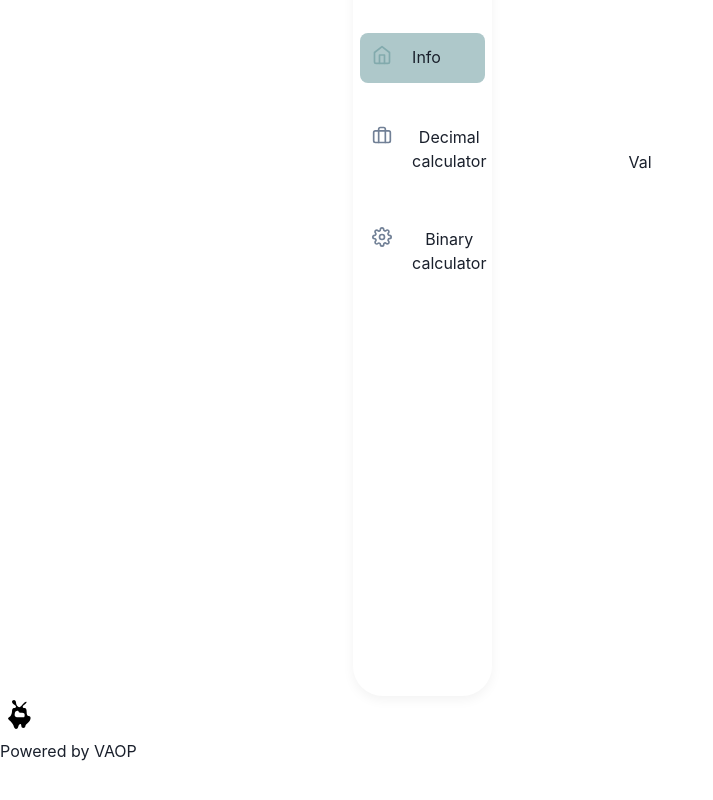
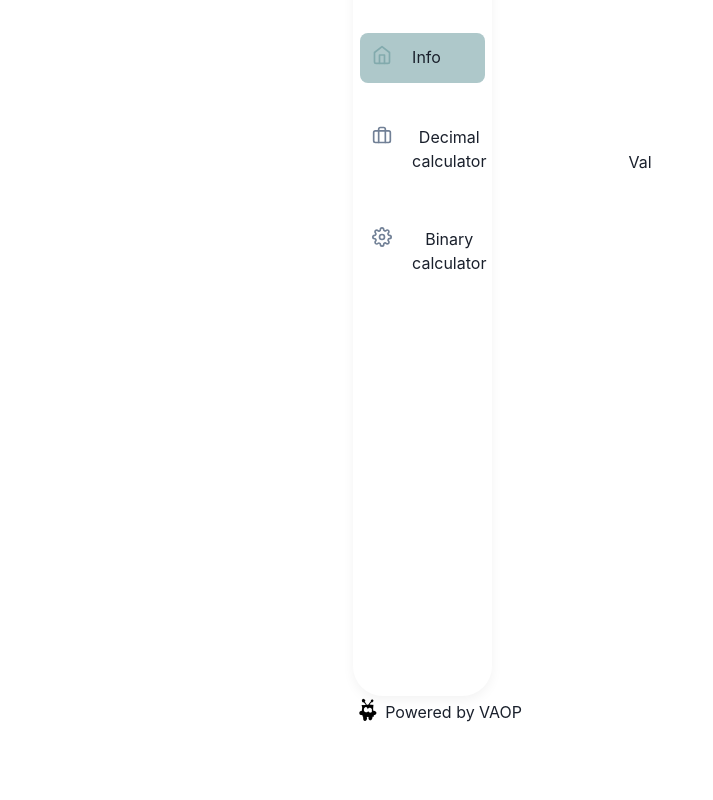
Before and after one commit to julia-pav/va-calc-6-new, a Next.js app: page / in a window 1280 px wide. Shown: the part 532-1332 px from the top of the page, without its empty margins (0-713 px from the left). Built offline with nearby package versions, Linux system fonts and the light colour scheme.

Commit message:
added footer

```diff
--- a/components/Footer.tsx
+++ b/components/Footer.tsx
@@ -1,40 +1,25 @@
-import { Box, BoxProps, Container, Text } from '@chakra-ui/react'
-// import vAgentLogo from '../public/images/favicon-32x32.svg' // Импортируйте изображение
+import { Box, BoxProps, Center, Container, Text, Link } from '@chakra-ui/react'
+import { useRouter } from 'next/router'
+import vAgent from '../public/images/favicon-32x32.svg' // Импортируйте изображение
 
 export const Footer = (props: BoxProps) => {
+	const router = useRouter()
+	const baseUrl = router.basePath
+	const relativeImagePath = '/images/v-agent-32x32.png'
+	const imageUrl = baseUrl + relativeImagePath
+
+	const vaopUrl =
+		'https://vaop.notion.site/Main-c505f1e727bd4779b097f7fd203024d6'
 	return (
 		<Box as='footer' role='contentinfo' bg='bg.accent.default' {...props}>
-			<Box>
+			<Container>
 				<Box minH='160'>
-					<svg
-						version='1.0'
-						xmlns='http://www.w3.org/2000/svg'
-						width='32.000000pt'
-						height='32.000000pt'
-						viewBox='0 0 32.000000 32.000000'
-						preserveAspectRatio='xMidYMid meet'
-					>
-						<g
-							transform='translate(0.000000,32.000000) scale(0.100000,-0.100000)'
-							fill='#000000'
-							stroke='none'
-						>
-							<path
-								d='M90 276 c0 -8 7 -16 15 -20 8 -3 15 -10 15 -16 0 -5 -7 -10 -15 -10
--10 0 -15 -10 -15 -26 0 -15 -8 -33 -17 -40 -17 -13 -17 -15 4 -31 11 -10 23
--27 25 -37 4 -27 28 -32 35 -7 6 24 23 28 23 6 0 -8 7 -15 15 -15 8 0 15 6 15
-13 0 7 9 19 20 27 23 17 27 50 5 50 -10 0 -15 10 -15 30 0 20 -5 30 -15 30
--20 0 -19 17 2 29 10 5 15 13 11 17 -4 4 -17 -5 -29 -20 -17 -21 -24 -24 -35
--15 -8 6 -14 20 -14 30 0 11 -7 19 -15 19 -8 0 -15 -6 -15 -14z m50 -74 c0 -5
-10 -8 23 -8 15 1 22 -5 22 -16 0 -10 -3 -18 -7 -18 -5 0 -21 0 -38 0 -22 0
--30 5 -30 18 0 10 3 22 7 25 9 10 23 9 23 -1z'
-							/>
-						</g>
-					</svg>
-					{/* <img src={vAgentLogo} alt='v-agent' width='32' height='32' /> &nbsp; */}
-					Powered by VAOP
+					<Link href={vaopUrl} display='flex' alignItems='center'>
+						<img src={imageUrl} width={32} height={32} />
+						Powered by VAOP
+					</Link>
 				</Box>
-			</Box>
+			</Container>
 		</Box>
 	)
 }
```
Also changed, not shown: public/images/v-agent-32x32.png (added).
